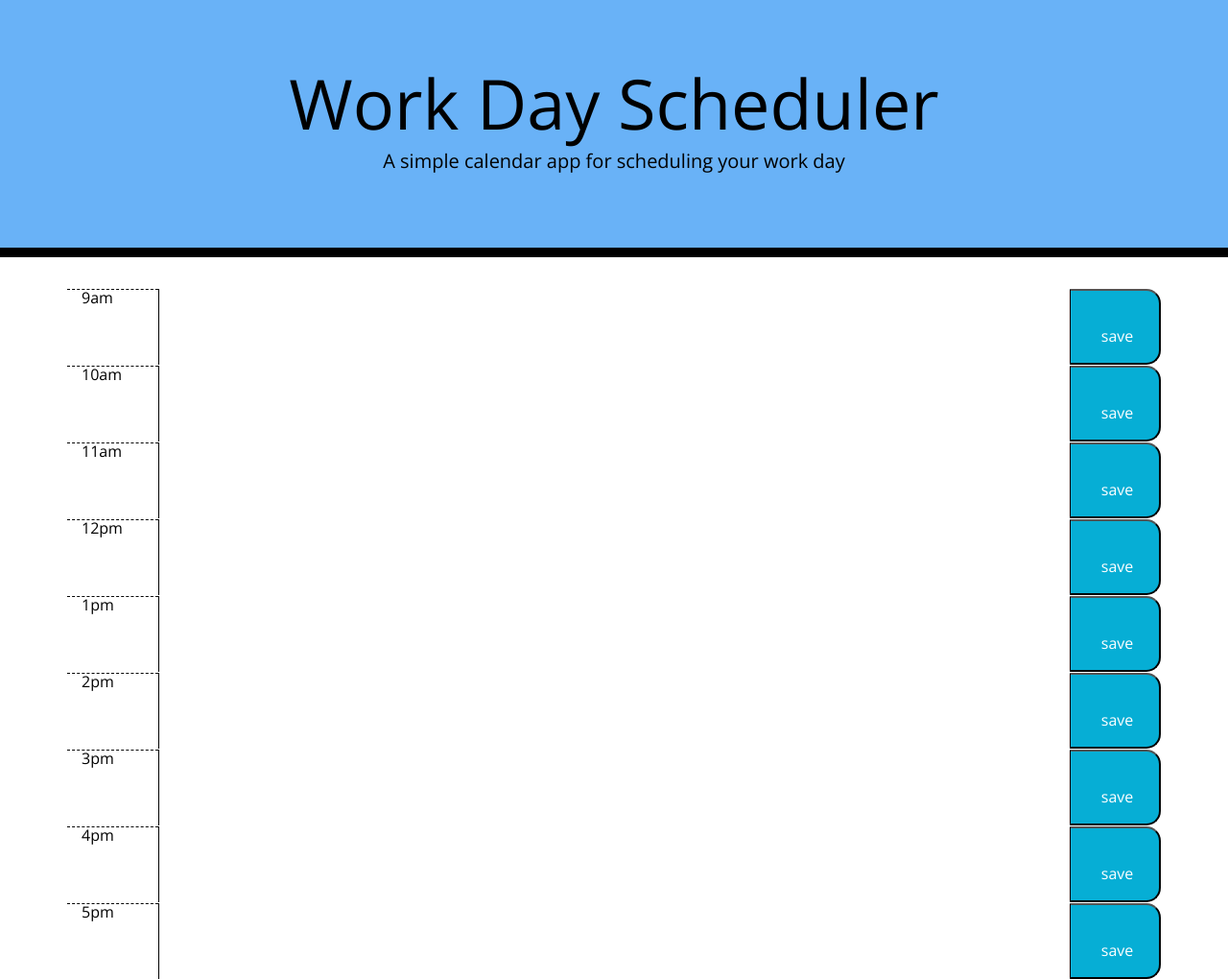
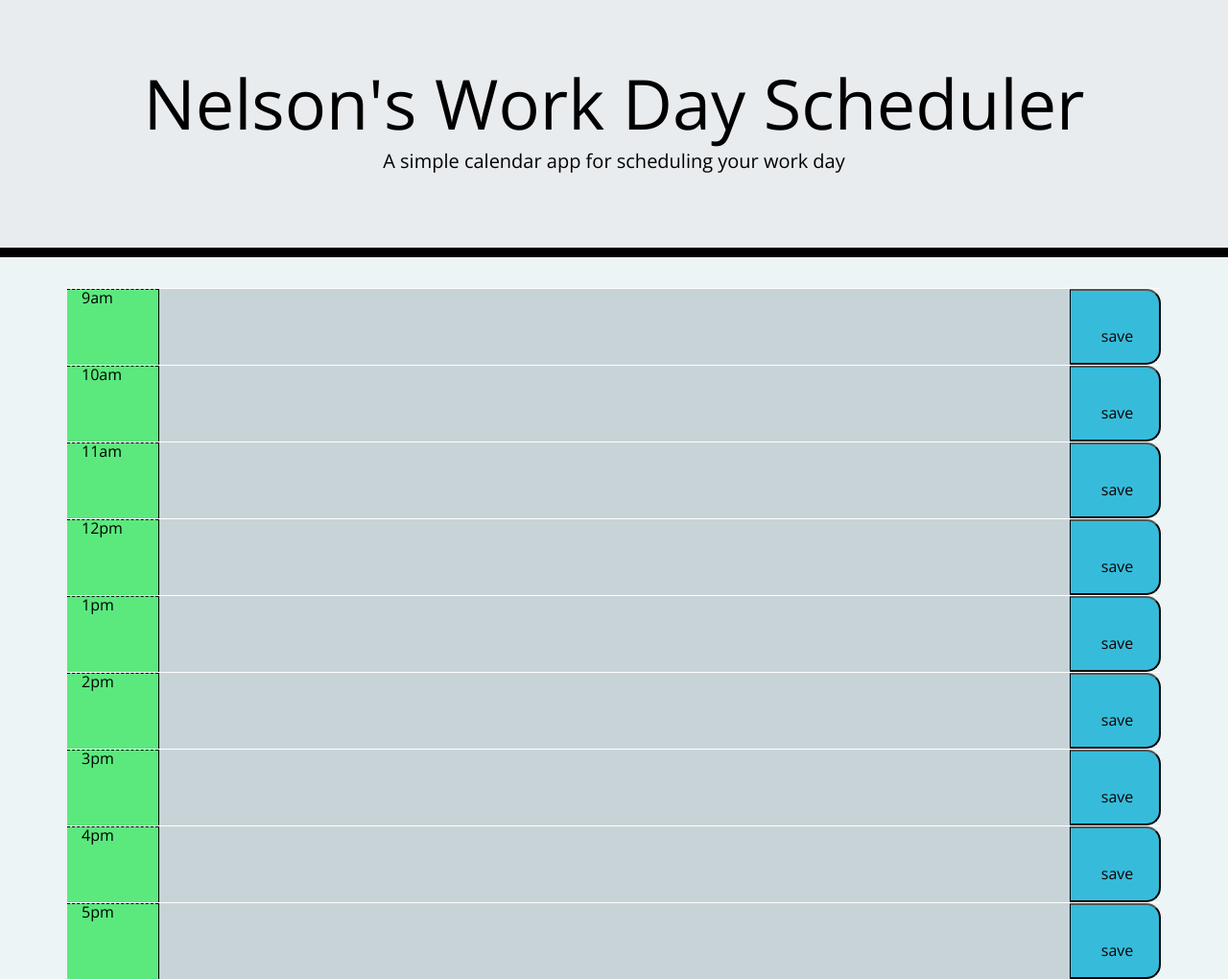
Before and after one commit to ezeume/calender, a plain HTML site: page index.html in a window 1280 px wide. Shown: the whole page at 96% size. Drawn offline with nearby package versions, Linux system fonts and the light colour scheme.

Commit message:
commit changes

```diff
--- a/index.html
+++ b/index.html
@@ -15,7 +15,7 @@
 
 <body>
   <header class="jumbotron">
-    <h1 class="display-3">Work Day Scheduler</h1>
+    <h1 class="display-3">Nelson's Work Day Scheduler</h1>
     <p class="lead">A simple calendar app for scheduling your work day</p>
     <p id="currentDay" class="lead">
     </p>
--- a/style.css
+++ b/style.css
@@ -2,10 +2,11 @@ body {
   font-family: 'Open Sans', sans-serif;
   font-size: 16px;
   line-height: 1;
+  background-color: rgb(236, 244, 245);
 }
 
    textarea{
-  background: transparent;
+  background: rgb(200, 211, 216);
   border: none;
   resize: none;
   color: #000000;
@@ -15,7 +16,7 @@ body {
 
 .jumbotron {
   text-align: center;
-  background-color: rgb(105, 178, 247);
+  background-color:;
   color: black;
   border-radius: 0;
   border-bottom: 10px solid black;
@@ -23,7 +24,7 @@ body {
 
 .description{
   white-space: pre-wrap;
-  color: rgb(217, 235, 235)
+  color: rgb(141, 181, 204)
 }
 
 .time-block{
@@ -38,7 +39,7 @@ body {
 }
 
 .hour {
-  background-color: #ffffff;
+  background-color: #5be97e;
   color: #000000;
   border-top: 1px dashed #000000;
 }
@@ -62,8 +63,8 @@ body {
   border-left: 1px solid black;
   border-top-right-radius: 15px;
   border-bottom-right-radius: 15px;
-  background-color: #06AED5;
-  color: white;
+  background-color: rgb(54, 188, 218);
+  color: rgb(17, 2, 2);
   padding-top:20px;
   padding-left:20px;
 }
```
Also changed, not shown: 1 other file.
